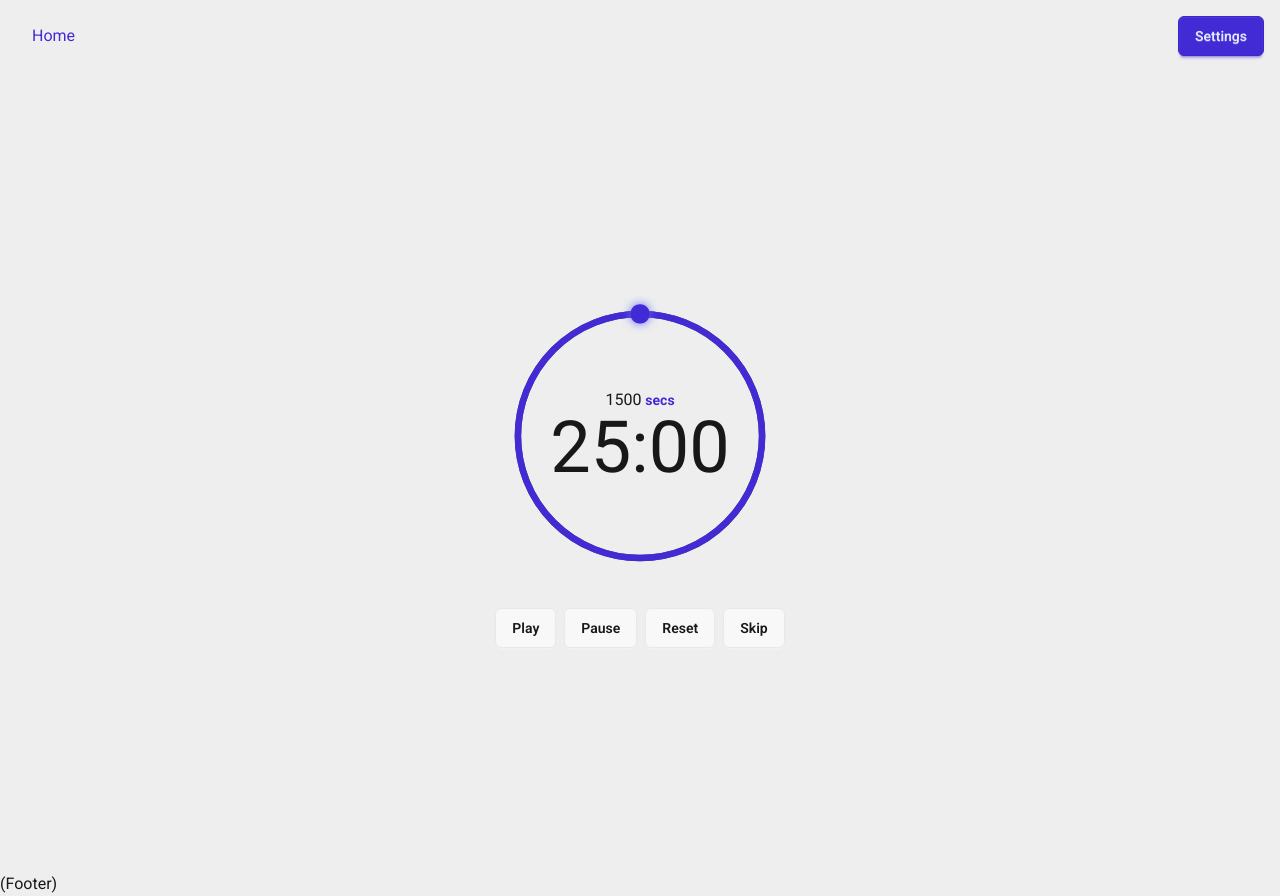
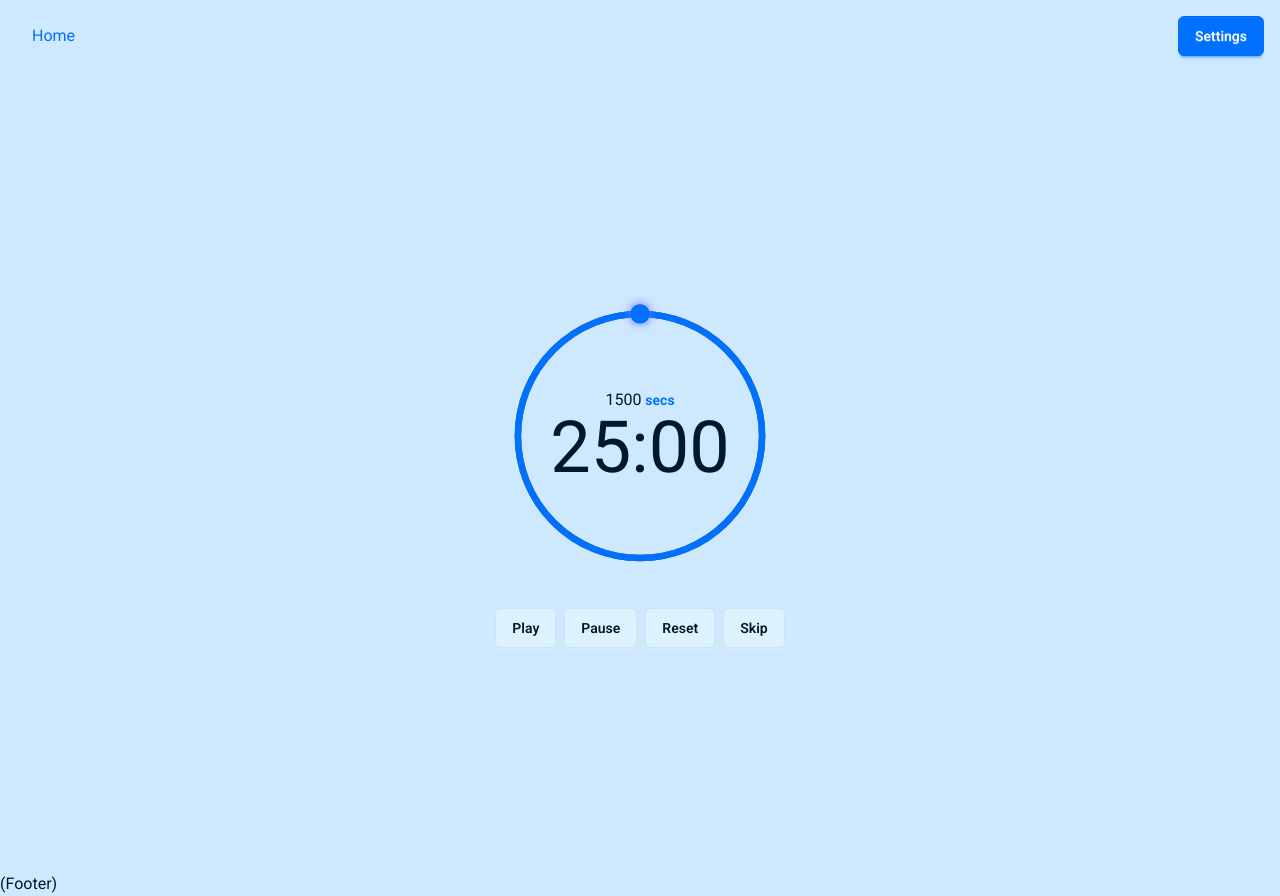
Before and after one commit to elixer-prince/elixer-focus, a React (Vite) app in the folder react-frontend/: page / in a window 1280 px wide. Built offline with nearby package versions, Linux system fonts and the light colour scheme.

Commit message:
chore(themes): create and import the boilerplate theme files for all the themes to be added

```diff
--- a/react-frontend/src/index.css
+++ b/react-frontend/src/index.css
@@ -2,6 +2,7 @@
 @plugin "daisyui" {
     themes: all;
 }
+@import "./themes/index.css";
 
 @theme {
     --font-roboto: "Roboto", sans-serif;
--- /dev/null
+++ b/react-frontend/src/themes/br/daiki.css
@@ -0,0 +1,43 @@
+@plugin "daisyui/theme" {
+    name: "daiki";
+    default: true; /* set as default */
+    prefersdark: false; /* set as default dark mode (prefers-color-scheme:dark) */
+    color-scheme: light; /* color of browser-provided UI */
+
+    --color-base-100: oklch(98% 0.02 240);
+    --color-base-200: oklch(95% 0.03 240);
+    --color-base-300: oklch(92% 0.04 240);
+    --color-base-content: oklch(20% 0.05 240);
+    --color-primary: oklch(55% 0.3 240);
+    --color-primary-content: oklch(98% 0.01 240);
+    --color-secondary: oklch(70% 0.25 200);
+    --color-secondary-content: oklch(98% 0.01 200);
+    --color-accent: oklch(65% 0.25 160);
+    --color-accent-content: oklch(98% 0.01 160);
+    --color-neutral: oklch(50% 0.05 240);
+    --color-neutral-content: oklch(98% 0.01 240);
+    --color-info: oklch(70% 0.2 220);
+    --color-info-content: oklch(98% 0.01 220);
+    --color-success: oklch(65% 0.25 140);
+    --color-success-content: oklch(98% 0.01 140);
+    --color-warning: oklch(80% 0.25 80);
+    --color-warning-content: oklch(20% 0.05 80);
+    --color-error: oklch(65% 0.3 30);
+    --color-error-content: oklch(98% 0.01 30);
+
+    /* border radius */
+    --radius-selector: 1rem;
+    --radius-field: 0.25rem;
+    --radius-box: 0.5rem;
+
+    /* base sizes */
+    --size-selector: 0.25rem;
+    --size-field: 0.25rem;
+
+    /* border size */
+    --border: 1px;
+
+    /* effects */
+    --depth: 1;
+    --noise: 0;
+}
--- /dev/null
+++ b/react-frontend/src/themes/br/emilia.css
@@ -0,0 +1,43 @@
+@plugin "daisyui/theme" {
+    name: "emilia";
+    default: true; /* set as default */
+    prefersdark: false; /* set as default dark mode (prefers-color-scheme:dark) */
+    color-scheme: light; /* color of browser-provided UI */
+
+    --color-base-100: oklch(98% 0.02 240);
+    --color-base-200: oklch(95% 0.03 240);
+    --color-base-300: oklch(92% 0.04 240);
+    --color-base-content: oklch(20% 0.05 240);
+    --color-primary: oklch(55% 0.3 240);
+    --color-primary-content: oklch(98% 0.01 240);
+    --color-secondary: oklch(70% 0.25 200);
+    --color-secondary-content: oklch(98% 0.01 200);
+    --color-accent: oklch(65% 0.25 160);
+    --color-accent-content: oklch(98% 0.01 160);
+    --color-neutral: oklch(50% 0.05 240);
+    --color-neutral-content: oklch(98% 0.01 240);
+    --color-info: oklch(70% 0.2 220);
+    --color-info-content: oklch(98% 0.01 220);
+    --color-success: oklch(65% 0.25 140);
+    --color-success-content: oklch(98% 0.01 140);
+    --color-warning: oklch(80% 0.25 80);
+    --color-warning-content: oklch(20% 0.05 80);
+    --color-error: oklch(65% 0.3 30);
+    --color-error-content: oklch(98% 0.01 30);
+
+    /* border radius */
+    --radius-selector: 1rem;
+    --radius-field: 0.25rem;
+    --radius-box: 0.5rem;
+
+    /* base sizes */
+    --size-selector: 0.25rem;
+    --size-field: 0.25rem;
+
+    /* border size */
+    --border: 1px;
+
+    /* effects */
+    --depth: 1;
+    --noise: 0;
+}
--- /dev/null
+++ b/react-frontend/src/themes/br/index.css
@@ -0,0 +1,4 @@
+@import "./daiki.css";
+@import "./emilia.css";
+@import "./leila.css";
+@import "./natsu.css";
--- /dev/null
+++ b/react-frontend/src/themes/br/leila.css
@@ -0,0 +1,43 @@
+@plugin "daisyui/theme" {
+    name: "leila";
+    default: true; /* set as default */
+    prefersdark: false; /* set as default dark mode (prefers-color-scheme:dark) */
+    color-scheme: light; /* color of browser-provided UI */
+
+    --color-base-100: oklch(98% 0.02 240);
+    --color-base-200: oklch(95% 0.03 240);
+    --color-base-300: oklch(92% 0.04 240);
+    --color-base-content: oklch(20% 0.05 240);
+    --color-primary: oklch(55% 0.3 240);
+    --color-primary-content: oklch(98% 0.01 240);
+    --color-secondary: oklch(70% 0.25 200);
+    --color-secondary-content: oklch(98% 0.01 200);
+    --color-accent: oklch(65% 0.25 160);
+    --color-accent-content: oklch(98% 0.01 160);
+    --color-neutral: oklch(50% 0.05 240);
+    --color-neutral-content: oklch(98% 0.01 240);
+    --color-info: oklch(70% 0.2 220);
+    --color-info-content: oklch(98% 0.01 220);
+    --color-success: oklch(65% 0.25 140);
+    --color-success-content: oklch(98% 0.01 140);
+    --color-warning: oklch(80% 0.25 80);
+    --color-warning-content: oklch(20% 0.05 80);
+    --color-error: oklch(65% 0.3 30);
+    --color-error-content: oklch(98% 0.01 30);
+
+    /* border radius */
+    --radius-selector: 1rem;
+    --radius-field: 0.25rem;
+    --radius-box: 0.5rem;
+
+    /* base sizes */
+    --size-selector: 0.25rem;
+    --size-field: 0.25rem;
+
+    /* border size */
+    --border: 1px;
+
+    /* effects */
+    --depth: 1;
+    --noise: 0;
+}
--- /dev/null
+++ b/react-frontend/src/themes/br/natsu.css
@@ -0,0 +1,43 @@
+@plugin "daisyui/theme" {
+    name: "natsu";
+    default: true; /* set as default */
+    prefersdark: false; /* set as default dark mode (prefers-color-scheme:dark) */
+    color-scheme: light; /* color of browser-provided UI */
+
+    --color-base-100: oklch(98% 0.02 240);
+    --color-base-200: oklch(95% 0.03 240);
+    --color-base-300: oklch(92% 0.04 240);
+    --color-base-content: oklch(20% 0.05 240);
+    --color-primary: oklch(55% 0.3 240);
+    --color-primary-content: oklch(98% 0.01 240);
+    --color-secondary: oklch(70% 0.25 200);
+    --color-secondary-content: oklch(98% 0.01 200);
+    --color-accent: oklch(65% 0.25 160);
+    --color-accent-content: oklch(98% 0.01 160);
+    --color-neutral: oklch(50% 0.05 240);
+    --color-neutral-content: oklch(98% 0.01 240);
+    --color-info: oklch(70% 0.2 220);
+    --color-info-content: oklch(98% 0.01 220);
+    --color-success: oklch(65% 0.25 140);
+    --color-success-content: oklch(98% 0.01 140);
+    --color-warning: oklch(80% 0.25 80);
+    --color-warning-content: oklch(20% 0.05 80);
+    --color-error: oklch(65% 0.3 30);
+    --color-error-content: oklch(98% 0.01 30);
+
+    /* border radius */
+    --radius-selector: 1rem;
+    --radius-field: 0.25rem;
+    --radius-box: 0.5rem;
+
+    /* base sizes */
+    --size-selector: 0.25rem;
+    --size-field: 0.25rem;
+
+    /* border size */
+    --border: 1px;
+
+    /* effects */
+    --depth: 1;
+    --noise: 0;
+}
--- /dev/null
+++ b/react-frontend/src/themes/elixer.css
@@ -0,0 +1,43 @@
+@plugin "daisyui/theme" {
+    name: "mytheme";
+    default: true; /* set as default */
+    prefersdark: false; /* set as default dark mode (prefers-color-scheme:dark) */
+    color-scheme: light; /* color of browser-provided UI */
+
+    --color-base-100: oklch(98% 0.02 240);
+    --color-base-200: oklch(95% 0.03 240);
+    --color-base-300: oklch(92% 0.04 240);
+    --color-base-content: oklch(20% 0.05 240);
+    --color-primary: oklch(55% 0.3 240);
+    --color-primary-content: oklch(98% 0.01 240);
+    --color-secondary: oklch(70% 0.25 200);
+    --color-secondary-content: oklch(98% 0.01 200);
+    --color-accent: oklch(65% 0.25 160);
+    --color-accent-content: oklch(98% 0.01 160);
+    --color-neutral: oklch(50% 0.05 240);
+    --color-neutral-content: oklch(98% 0.01 240);
+    --color-info: oklch(70% 0.2 220);
+    --color-info-content: oklch(98% 0.01 220);
+    --color-success: oklch(65% 0.25 140);
+    --color-success-content: oklch(98% 0.01 140);
+    --color-warning: oklch(80% 0.25 80);
+    --color-warning-content: oklch(20% 0.05 80);
+    --color-error: oklch(65% 0.3 30);
+    --color-error-content: oklch(98% 0.01 30);
+
+    /* border radius */
+    --radius-selector: 1rem;
+    --radius-field: 0.25rem;
+    --radius-box: 0.5rem;
+
+    /* base sizes */
+    --size-selector: 0.25rem;
+    --size-field: 0.25rem;
+
+    /* border size */
+    --border: 1px;
+
+    /* effects */
+    --depth: 1;
+    --noise: 0;
+}
--- /dev/null
+++ b/react-frontend/src/themes/index.css
@@ -0,0 +1,3 @@
+@import "./elixer.css";
+@import "./br/index.css";
+@import "./anime/index.css";
```
Also changed, not shown: react-frontend/src/themes/anime/index.css (added).
